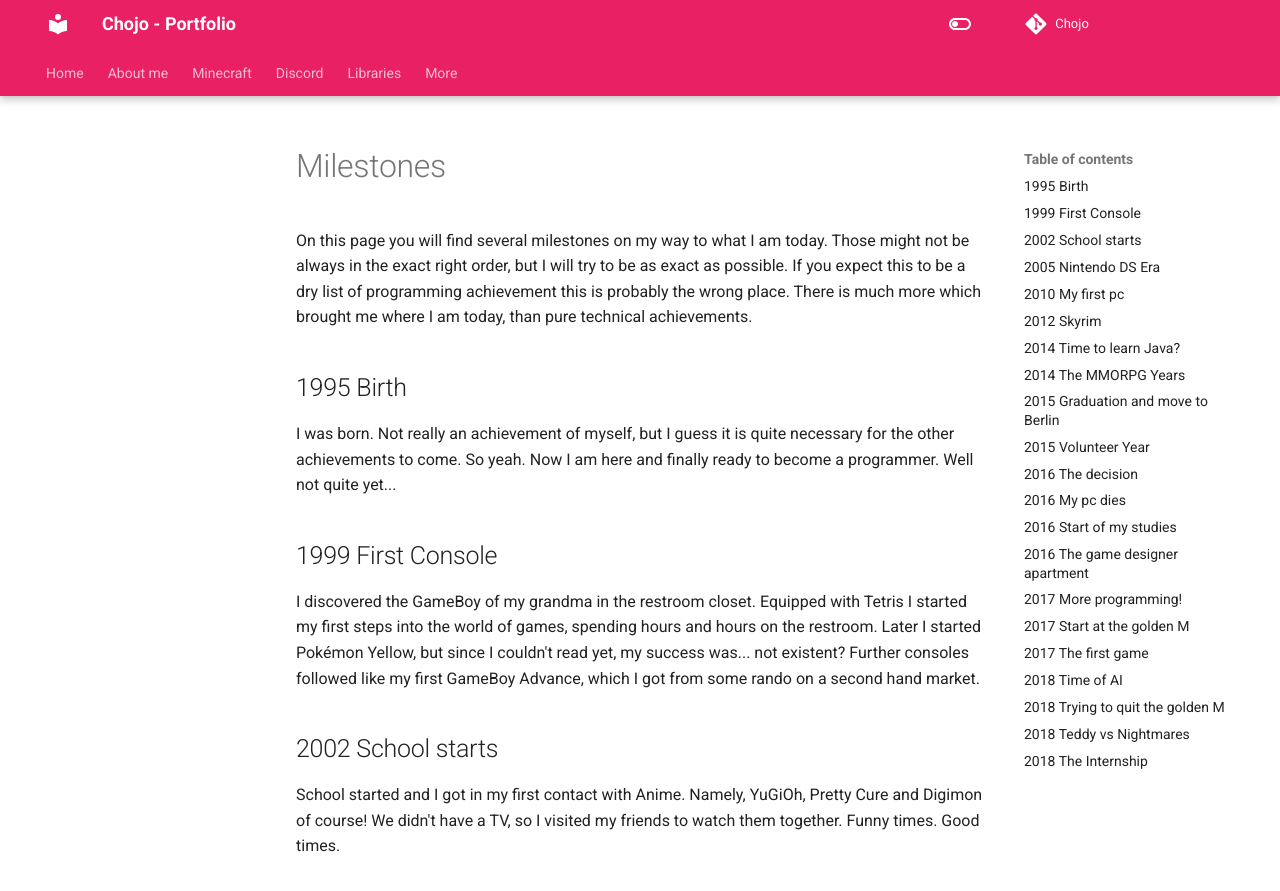
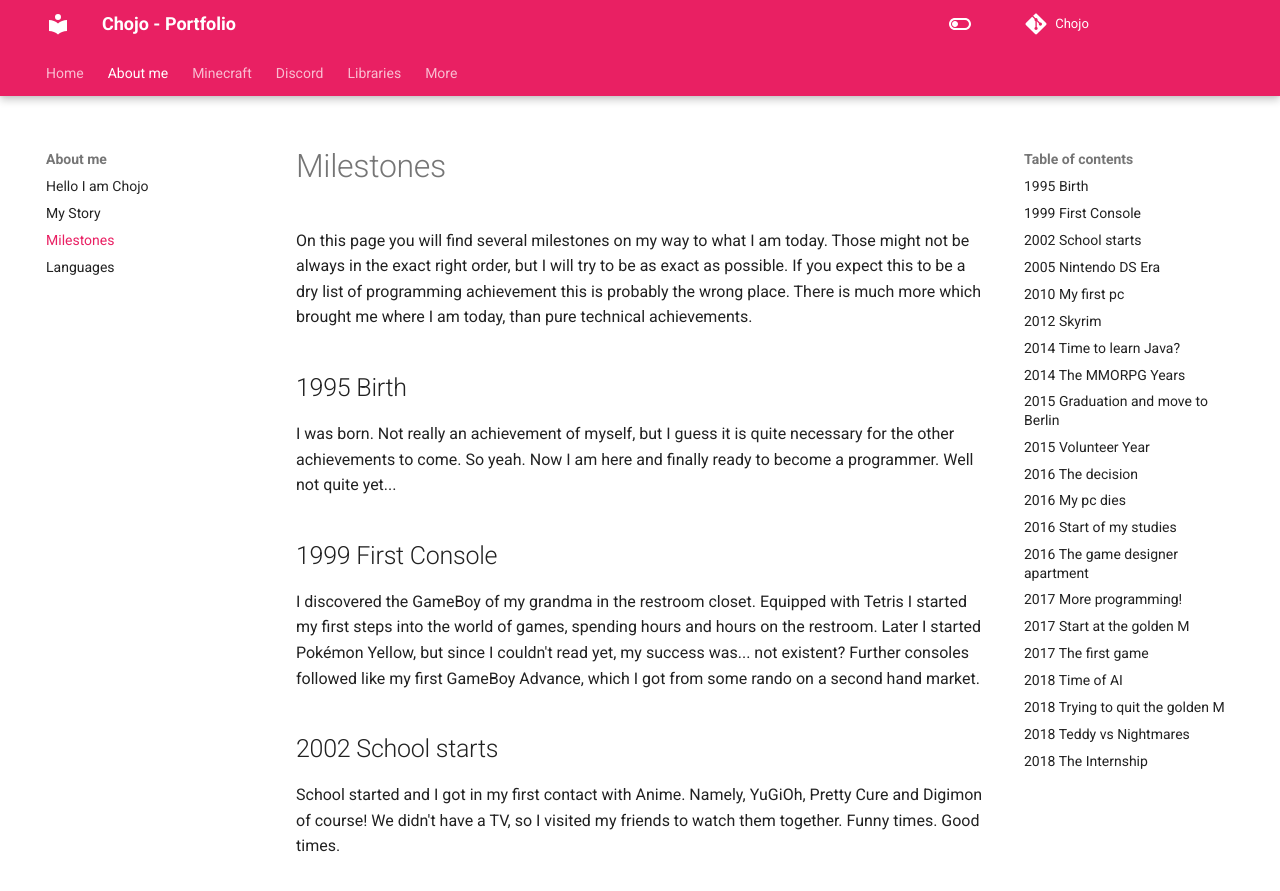
Before and after one commit to rainbowdashlabs/chojodev, an MkDocs documentation site: the page built from docs/about_me/milestones.md, in a window 1280 px wide and 900 px high. Shown: the top 891 px of the window. Built offline with MkDocs 1.6.1 and Material for MkDocs 9.7.7, drawn with Linux system fonts in a browser that asks for light colours; comment, search, counter and statistics services are not loaded.

Commit message:
Start milestones

```diff
--- a/mkdocs.yml
+++ b/mkdocs.yml
@@ -15,6 +15,7 @@ nav:
   - 'About me':
       - about_me/index.md
       - 'My Story': about_me/my_story.md
+      - 'Milestones': about_me/milestones.md
       - 'Languages': about_me/languages.md
   - 'Minecraft':
       - minecraft/index.md
```
